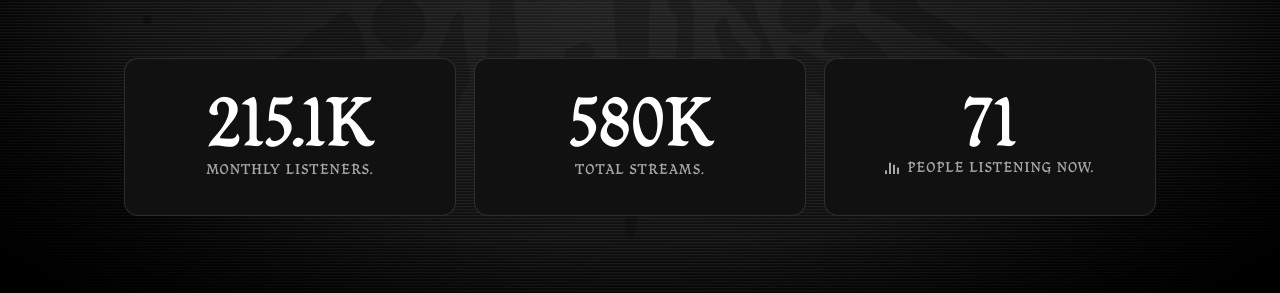
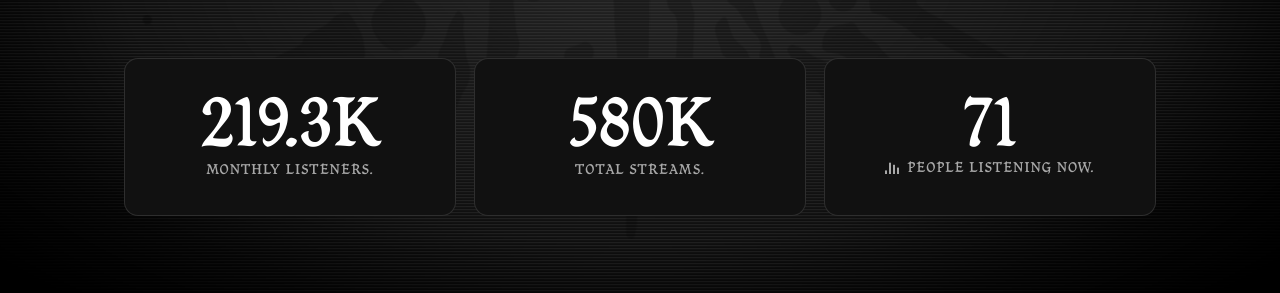
Before and after one commit to noirfleuve/ALTAR-VISION, a plain HTML site: page music/index.html in a window 1280 px wide. Shown: the part 436-729 px from the top of the page. Drawn offline with Linux system fonts and the light colour scheme.

Commit message:
spotify stats update

```diff
--- a/music/index.html
+++ b/music/index.html
@@ -60,7 +60,7 @@
       <!-- STATS — "monthly listeners" mis à jour chaque jour par .github/workflows/spotify-stats.yml ;
            "total streams" à modifier à la main ; "people listening now" géré par js/main.js -->
       <div class="stats music-stats">
-        <div class="stat"><b data-stat="monthly-listeners">215.1K</b><span>Monthly listeners.</span></div>
+        <div class="stat"><b data-stat="monthly-listeners">219.3K</b><span>Monthly listeners.</span></div>
         <div class="stat"><b>580K</b><span>Total streams.</span></div>
         <!-- "people listening now" : valeur qui varie entre 20 et 73 (voir js/main.js, LIVE LISTENERS) -->
         <div class="stat"><b data-live-listeners>42</b><span class="live-label"><span class="wave" aria-hidden="true"><i></i><i></i><i></i><i></i></span>People listening now.</span></div>
```
